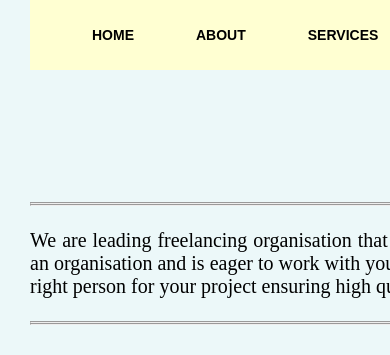
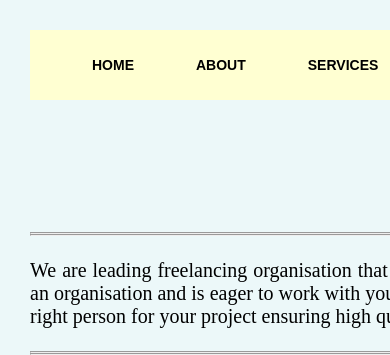
Before and after one commit to princeraj2003/taskMingle, a plain HTML site: page index.html in a window 390 px wide. Shown: the top 355 px of the page. Drawn offline with Linux system fonts and the light colour scheme.

Commit message:
Update style.css

```diff
--- a/style.css
+++ b/style.css
@@ -307,6 +307,6 @@ ul li a:hover{
     /* Mobile Styles */
     @media screen and (max-width: 400px) {
       .container {
-        padding: 0 30px;
+        padding: 30px 30px;
       }
     }
```
